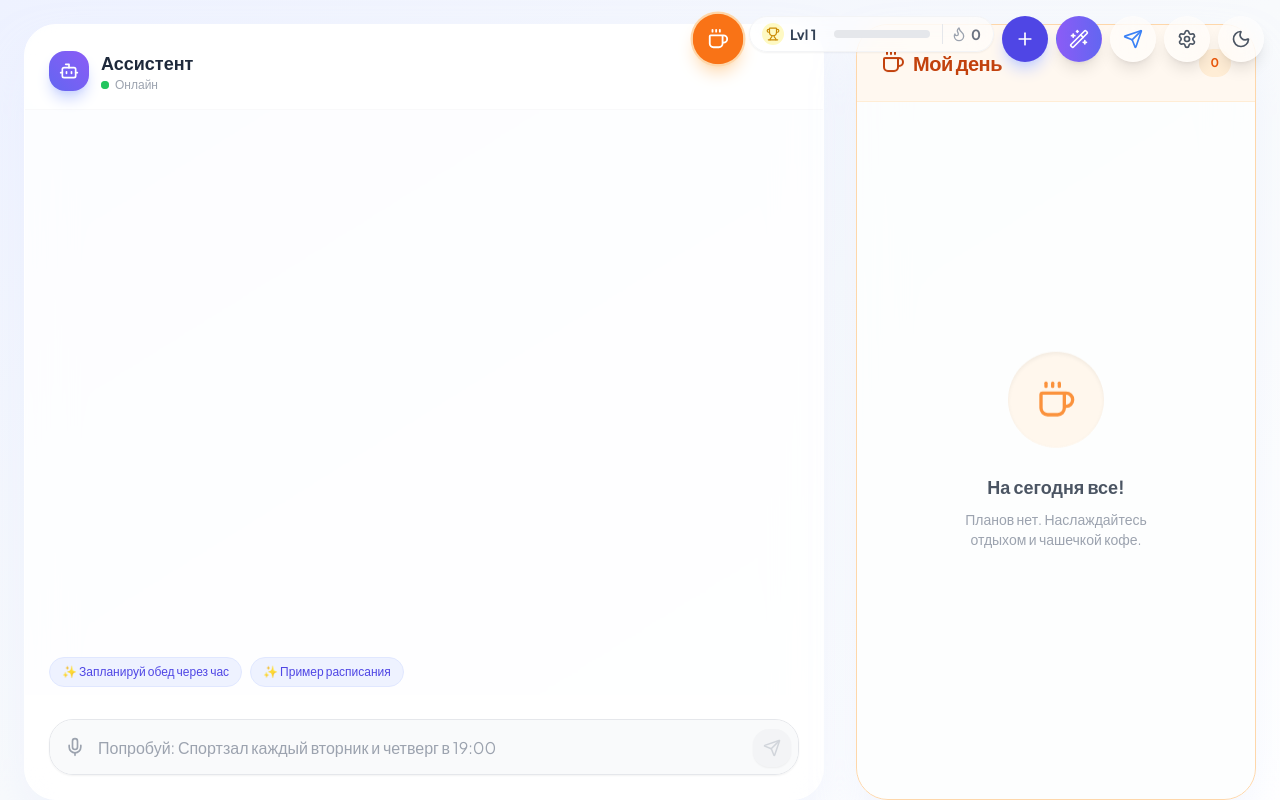
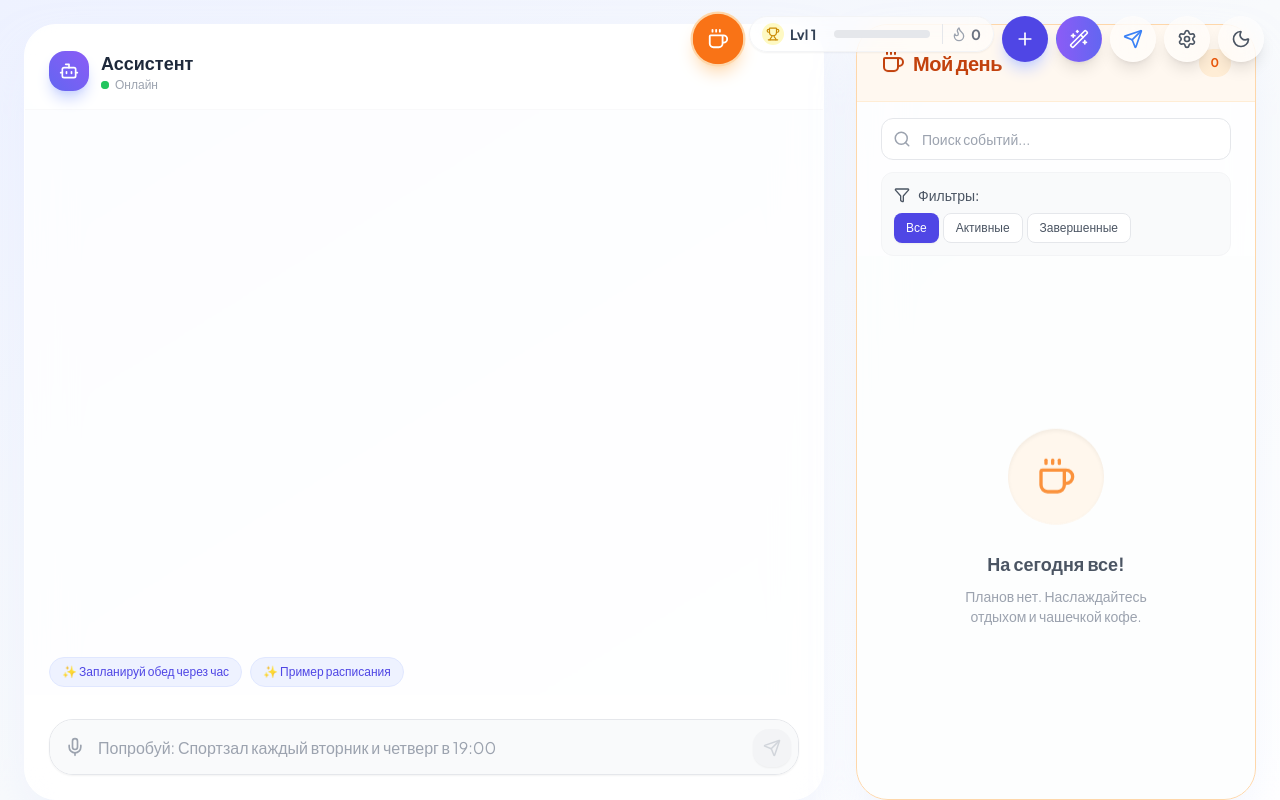
Before and after one commit to Coastland9300/smart-agenda-ai, a React (Vite) app: page / in a window 1280 px wide. Built offline with nearby package versions, Linux system fonts and the light colour scheme.

Commit message:
feat(search): add search bar and filter controls

```diff
--- a/App.tsx
+++ b/App.tsx
@@ -21,6 +21,8 @@ import MobileActions from './src/components/MobileActions';
 import { usePWA } from './src/hooks/usePWA';
 import { useGamification } from './src/hooks/useGamification';
 import InstallPrompt from './components/InstallPrompt';
+import SearchBar from './components/SearchBar';
+import FilterControls from './components/FilterControls';
 
 const App: React.FC = () => {
   // State for Settings
@@ -46,6 +48,11 @@ const App: React.FC = () => {
   const [isImportModalOpen, setIsImportModalOpen] = useState(false);
   const [selectedDate, setSelectedDate] = useState<Date>(new Date());
   const [editingEvent, setEditingEvent] = useState<CalendarEvent | null>(null);
+
+  // Search & Filter State
+  const [searchQuery, setSearchQuery] = useState('');
+  const [filterCategory, setFilterCategory] = useState<string | null>(null);
+  const [filterStatus, setFilterStatus] = useState<'all' | 'active' | 'completed'>('all');
 
   // Custom Hooks
   const { isDarkMode, toggleTheme } = useTheme();
@@ -103,6 +110,49 @@ const App: React.FC = () => {
         eDate.getFullYear() === selectedDate.getFullYear();
     });
   }, [events, isMyDayActive, selectedDate]);
+
+  const uniqueCategories = useMemo(() => {
+    const categories = events
+      .map(e => e.category)
+      .filter((cat): cat is NonNullable<typeof cat> => !!cat);
+    return Array.from(new Set(categories));
+  }, [events]);
+
+  // Apply search and filters
+  const filteredEvents = useMemo(() => {
+    let filtered = displayedEvents;
+
+    // Search filter
+    if (searchQuery.trim()) {
+      const query = searchQuery.toLowerCase();
+      filtered = filtered.filter(e =>
+        e.title.toLowerCase().includes(query) ||
+        (e.description && e.description.toLowerCase().includes(query))
+      );
+    }
+
+    // Category filter
+    if (filterCategory) {
+      filtered = filtered.filter(e => e.category === filterCategory);
+    }
+
+    // Status filter
+    if (filterStatus === 'active') {
+      filtered = filtered.filter(e => !e.completed);
+    } else if (filterStatus === 'completed') {
+      filtered = filtered.filter(e => e.completed);
+    }
+
+    return filtered;
+  }, [displayedEvents, searchQuery, filterCategory, filterStatus]);
+
+  const hasActiveFilters = searchQuery.trim() !== '' || filterCategory !== null || filterStatus !== 'all';
+
+  const handleClearFilters = () => {
+    setSearchQuery('');
+    setFilterCategory(null);
+    setFilterStatus('all');
+  };
 
   // Handlers
   const toggleMyDayMode = () => {
@@ -265,7 +315,7 @@ const App: React.FC = () => {
                   : 'bg-indigo-100 dark:bg-indigo-900/50 text-indigo-600 dark:text-indigo-400'
                 }
               `}>
-                {displayedEvents.length}
+                {filteredEvents.length}
               </span>
             </div>
 
@@ -301,9 +351,26 @@ const App: React.FC = () => {
               </div>
             )}
 
+            {/* Search and Filters */}
+            <div className="px-6 pt-4 space-y-3">
+              <SearchBar
+                value={searchQuery}
+                onChange={setSearchQuery}
+              />
+              <FilterControls
+                categories={uniqueCategories}
+                selectedCategory={filterCategory}
+                onCategoryChange={setFilterCategory}
+                filterStatus={filterStatus}
+                onStatusChange={setFilterStatus}
+                onClearFilters={handleClearFilters}
+                hasActiveFilters={hasActiveFilters}
+              />
+            </div>
+
             <div className="flex-1 overflow-hidden bg-gray-50/30 dark:bg-gray-900/30">
               <EventList
-                events={displayedEvents}
+                events={filteredEvents}
                 selectedDate={isMyDayActive ? undefined : selectedDate}
                 onDelete={deleteEvent}
                 onEdit={(e) => {
--- /dev/null
+++ b/components/FilterControls.tsx
@@ -0,0 +1,76 @@
+import React from 'react';
+import { Filter, X } from 'lucide-react';
+
+interface FilterControlsProps {
+    categories: string[];
+    selectedCategory: string | null;
+    onCategoryChange: (category: string | null) => void;
+    filterStatus: 'all' | 'active' | 'completed';
+    onStatusChange: (status: 'all' | 'active' | 'completed') => void;
+    onClearFilters: () => void;
+    hasActiveFilters: boolean;
+}
+
+const FilterControls: React.FC<FilterControlsProps> = ({
+    categories,
+    selectedCategory,
+    onCategoryChange,
+    filterStatus,
+    onStatusChange,
+    onClearFilters,
+    hasActiveFilters
+}) => {
+    return (
+        <div className="flex flex-wrap items-center gap-2 p-3 bg-gray-50 dark:bg-gray-800/50 rounded-xl border border-gray-100 dark:border-gray-700">
+            <div className="flex items-center gap-2 text-gray-600 dark:text-gray-400">
+                <Filter size={16} />
+                <span className="text-sm font-medium">Фильтры:</span>
+            </div>
+
+            {/* Status Filter */}
+            <div className="flex gap-1">
+                {(['all', 'active', 'completed'] as const).map((status) => (
+                    <button
+                        key={status}
+                        onClick={() => onStatusChange(status)}
+                        className={`px-3 py-1.5 text-xs font-medium rounded-lg transition-all duration-200 ${filterStatus === status
+                                ? 'bg-indigo-600 text-white shadow-sm'
+                                : 'bg-white dark:bg-gray-700 text-gray-600 dark:text-gray-300 hover:bg-gray-100 dark:hover:bg-gray-600 border border-gray-200 dark:border-gray-600'
+                            }`}
+                    >
+                        {status === 'all' ? 'Все' : status === 'active' ? 'Активные' : 'Завершенные'}
+                    </button>
+                ))}
+            </div>
+
+            {/* Category Filter */}
+            {categories.length > 0 && (
+                <select
+                    value={selectedCategory || ''}
+                    onChange={(e) => onCategoryChange(e.target.value || null)}
+                    className="px-3 py-1.5 text-xs font-medium rounded-lg bg-white dark:bg-gray-700 text-gray-600 dark:text-gray-300 border border-gray-200 dark:border-gray-600 focus:outline-none focus:ring-2 focus:ring-indigo-500 transition-all duration-200"
+                >
+                    <option value="">Все категории</option>
+                    {categories.map((category) => (
+                        <option key={category} value={category}>
+                            {category}
+                        </option>
+                    ))}
+                </select>
+            )}
+
+            {/* Clear Filters */}
+            {hasActiveFilters && (
+                <button
+                    onClick={onClearFilters}
+                    className="ml-auto px-3 py-1.5 text-xs font-medium rounded-lg bg-red-50 dark:bg-red-900/20 text-red-600 dark:text-red-400 hover:bg-red-100 dark:hover:bg-red-900/30 transition-all duration-200 flex items-center gap-1"
+                >
+                    <X size={14} />
+                    Сбросить
+                </button>
+            )}
+        </div>
+    );
+};
+
+export default FilterControls;
--- /dev/null
+++ b/components/SearchBar.tsx
@@ -0,0 +1,61 @@
+import React, { useState, useEffect } from 'react';
+import { Search, X } from 'lucide-react';
+
+interface SearchBarProps {
+    value: string;
+    onChange: (value: string) => void;
+    placeholder?: string;
+}
+
+const SearchBar: React.FC<SearchBarProps> = ({
+    value,
+    onChange,
+    placeholder = "Поиск событий..."
+}) => {
+    const [localValue, setLocalValue] = useState(value);
+
+    // Debounce logic
+    useEffect(() => {
+        const timer = setTimeout(() => {
+            onChange(localValue);
+        }, 300);
+
+        return () => clearTimeout(timer);
+    }, [localValue, onChange]);
+
+    // Sync with external value changes
+    useEffect(() => {
+        setLocalValue(value);
+    }, [value]);
+
+    const handleClear = () => {
+        setLocalValue('');
+        onChange('');
+    };
+
+    return (
+        <div className="relative">
+            <div className="absolute left-3 top-1/2 -translate-y-1/2 text-gray-400 dark:text-gray-500">
+                <Search size={18} />
+            </div>
+            <input
+                type="text"
+                value={localValue}
+                onChange={(e) => setLocalValue(e.target.value)}
+                placeholder={placeholder}
+                className="w-full pl-10 pr-10 py-2.5 bg-white dark:bg-gray-800 border border-gray-200 dark:border-gray-700 rounded-xl text-sm text-gray-900 dark:text-gray-100 placeholder-gray-400 dark:placeholder-gray-500 focus:outline-none focus:ring-2 focus:ring-indigo-500 dark:focus:ring-indigo-400 focus:border-transparent transition-all duration-200"
+            />
+            {localValue && (
+                <button
+                    onClick={handleClear}
+                    className="absolute right-3 top-1/2 -translate-y-1/2 text-gray-400 hover:text-gray-600 dark:hover:text-gray-300 transition-colors"
+                    aria-label="Очистить поиск"
+                >
+                    <X size={18} />
+                </button>
+            )}
+        </div>
+    );
+};
+
+export default SearchBar;
```
Also changed, not shown: memory-bank/activeContext.md (+4 -2 lines).
